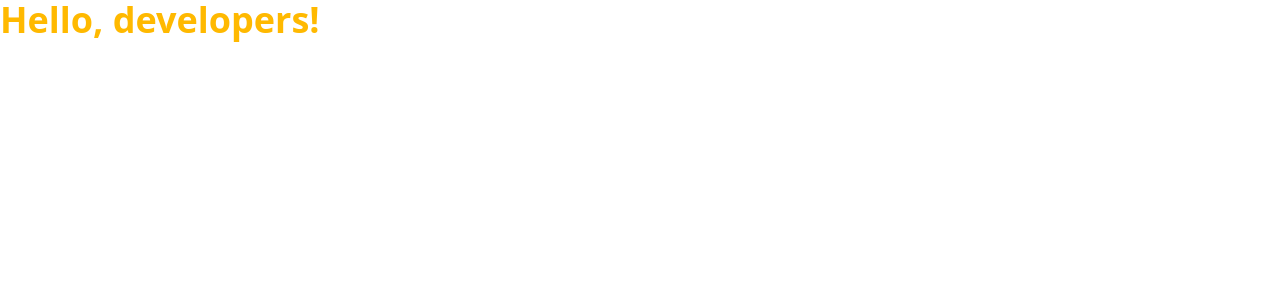
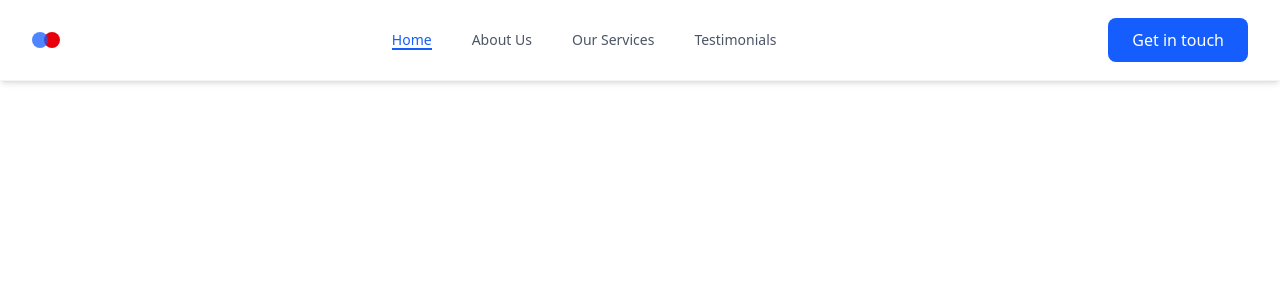
Before and after one commit to Hermi-git/Modern_Business_Landing, a React (Vite) app in the folder modern-business-landing/: page / in a window 1280 px wide. Shown: the top 300 px of the page. Built offline with nearby package versions, Linux system fonts and the light colour scheme.

Commit message:
Add navigation bar component

```diff
--- a/modern-business-landing/package.json
+++ b/modern-business-landing/package.json
@@ -13,6 +13,7 @@
     "@tailwindcss/vite": "^4.1.1",
     "react": "^19.0.0",
     "react-dom": "^19.0.0",
+    "react-icons": "^5.5.0",
     "tailwindcss": "^4.1.1"
   },
   "devDependencies": {
--- a/modern-business-landing/src/App.jsx
+++ b/modern-business-landing/src/App.jsx
@@ -1,10 +1,11 @@
 import './App.css'
+import Navbar from './Components/Navbar'
 
 function App() {
 
   return (
     <>
-      <h1 className='text-4xl font-bold text-amber-400'>Hello, developers!</h1>
+      <Navbar />
     </>
   )
 }
--- a/modern-business-landing/src/Components/Navbar.jsx
+++ b/modern-business-landing/src/Components/Navbar.jsx
@@ -0,0 +1,76 @@
+import React, { useState } from 'react'
+import { HiX } from "react-icons/hi";
+import { HiMenu } from "react-icons/hi";
+
+const Navbar = () => {
+  const [isMenuOpen, setIsMenuOpen] = useState(false)
+  const [activeLink, setActiveLink] = useState("#home")
+  const navLinks = [
+   {href:"#home", label:"Home"},
+   {href:"#about", label:"About Us"},
+   {href:"#services", label:"Our Services"},
+   {href:"#testimonials", label:"Testimonials"},
+
+  ]
+  return (
+    <nav className='fixed top-0 left-0 right-0 bg-white/90 backdrop-blur-sm z-50 border-b border-gray-100 shadow-md'>
+      <div className='w-full container mx-auto flex items-center justify-between px-4 sm:px-6 lg:px-8 md:h-20 h-16'>
+      {/* logo */}
+      <div className='flex item-center gap-1 cursor-pointer'>
+        <div className='w-4 h-4 bg-blue-600 rounded-full opacity-75 hover:opacity-100 transition-opacity'></div>
+        <div className='w-4 h-4 bg-red-600 -ml-2 rounded-full opacity-100 hover:opacity-75 transition-opacity'></div>
+      </div>
+
+      {/* mobile menu */}
+      <button onClick= {()=> setIsMenuOpen(!isMenuOpen)} className='md:hidden p-2'>
+        {
+          isMenuOpen? <HiX className='size-6'/> : <HiMenu className='size-6'/>
+        }
+      </button>
+
+      {/* desktop nav bar */}
+      <div className='hidden md:flex items-center gap-10'>
+        {
+          navLinks.map((link, index) => (
+            <a key={index} href={link.href}
+            onClick={()=> setActiveLink(link.href)}
+            className={`text-sm font-medium relative after:absolute after:bottom-0 after:left-0 after:h-0.5  hover:after:w-full after:bg-blue-600 after:transition-all ${activeLink === link.href?"text-blue-600 after:w-full":"text-gray-600 hover:text-gray-900"}`}>
+              {link.label} </a>
+          ))
+        }
+      </div>
+
+      {/* button */}
+      <button className='hidden md:block bg-blue-600 text-white px-6 py-2.5 rounded-lg hover:bg-blue-700 font-medium transition-all hover:shadow-lg hover:shadow-blue-100'>
+        <a href="#newsletter">Get in touch</a>
+      </button>
+
+      </div>
+
+      {/* mobile menu items */}
+      {
+        isMenuOpen && (
+          <div className='md:hidden bg-white border-t border-gray-100 py-4'>
+            <div className='container mx-auto px-4 space-y-2'>
+              {navLinks.map((link, index)=> (
+                <a
+                onClick={()=> {setActiveLink(link.href);
+                  setIsMenuOpen(false);
+                }}
+                className = {`block text-sm font-medium py-2 ${activeLink === link.href? "text-blue-600":"text-gray-600 hover:text-gray-900"}` } key={index}href={link.href}>{link.label}</a>
+              ))}
+            <button className='w-full md:block bg-blue-600 text-white px-6 py-2.5 rounded-lg hover:bg-blue-700 font-medium transition-all hover:shadow-lg hover:shadow-blue-100'>
+        <a href="#newsletter">Get in touch</a>
+      </button>
+
+            </div>
+          </div>
+        )
+      }
+
+    </nav>
+
+  )
+}
+
+export default Navbar
```
Also changed, not shown: 1 other file (tests, documents, lock files or other folders).
